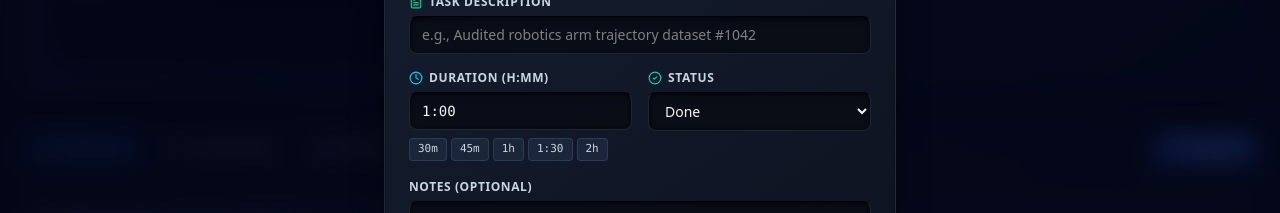
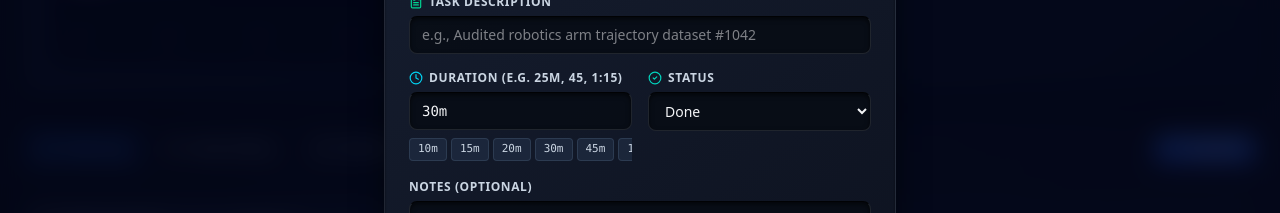
Before and after one commit to Artlein/Remotasks, a Next.js app: page / in a window 1280 px wide. Both pictures are taken after a click on the button "Log Task". Shown: the part 312-525 px from the top of the page. Built offline with nearby package versions, Linux system fonts and the light colour scheme; no server answers; the database is empty.

Commit message:
feat: default duration to minutes and support direct integer minutes entry for faster task logging

```diff
--- a/components/TaskEntryModal.tsx
+++ b/components/TaskEntryModal.tsx
@@ -40,7 +40,7 @@ export function TaskEntryModal({
   const [date, setDate] = useState<string>('');
   const [projectId, setProjectId] = useState<string>('');
   const [description, setDescription] = useState<string>('');
-  const [durationStr, setDurationStr] = useState<string>('1:00');
+  const [durationStr, setDurationStr] = useState<string>('30m');
   const [status, setStatus] = useState<string>('Done');
   const [notes, setNotes] = useState<string>('');
   const [isSubmitting, setIsSubmitting] = useState(false);
@@ -53,9 +53,11 @@ export function TaskEntryModal({
         setProjectId(initialTask.projectId);
         setDescription(initialTask.description);
 
-        const hrs = Math.floor(initialTask.durationMinutes / 60);
-        const mins = initialTask.durationMinutes % 60;
-        setDurationStr(`${hrs}:${mins.toString().padStart(2, '0')}`);
+        setDurationStr(
+          initialTask.durationMinutes < 60
+            ? `${initialTask.durationMinutes}m`
+            : formatMinutesToDuration(initialTask.durationMinutes)
+        );
 
         setStatus(initialTask.status || 'Done');
         setNotes(initialTask.notes || '');
@@ -74,7 +76,7 @@ export function TaskEntryModal({
           setProjectId(activeProjs[0].id);
         }
         setDescription('');
-        setDurationStr('1:00');
+        setDurationStr('30m');
         setStatus('Done');
         setNotes('');
       }
@@ -258,13 +260,13 @@ export function TaskEntryModal({
             <div>
               <label className="block text-xs font-bold text-slate-300 uppercase tracking-wider mb-1.5 flex items-center gap-1.5">
                 <Clock className="w-3.5 h-3.5 text-cyan-400" />
-                Duration (H:MM)
+                Duration (e.g. 25m, 45, 1:15)
               </label>
               <input
                 type="text"
                 value={durationStr}
                 onChange={(e) => setDurationStr(e.target.value)}
-                placeholder="1:30 or 0:45"
+                placeholder="e.g. 25m or 45"
                 className="w-full glass-input text-sm font-mono"
                 required
               />
@@ -272,11 +274,12 @@ export function TaskEntryModal({
               {/* Quick Duration Pills */}
               <div className="flex items-center gap-1 mt-2 overflow-x-auto pb-0.5">
                 {[
+                  { label: '10m', mins: 10 },
+                  { label: '15m', mins: 15 },
+                  { label: '20m', mins: 20 },
                   { label: '30m', mins: 30 },
                   { label: '45m', mins: 45 },
                   { label: '1h', mins: 60 },
-                  { label: '1:30', mins: 90 },
-                  { label: '2h', mins: 120 },
                 ].map((pill) => (
                   <button
                     key={pill.label}
--- a/components/TaskLogTable.tsx
+++ b/components/TaskLogTable.tsx
@@ -68,7 +68,7 @@ export function TaskLogTable({
   // Fast-Log Bar State
   const [fastProjectId, setFastProjectId] = useState<string>('');
   const [fastDescription, setFastDescription] = useState<string>('');
-  const [fastDurationStr, setFastDurationStr] = useState<string>('1h 00m');
+  const [fastDurationStr, setFastDurationStr] = useState<string>('30m');
   const [fastStatus, setFastStatus] = useState<string>('Done');
   const [isFastSubmitting, setIsFastSubmitting] = useState(false);
   const [fastError, setFastError] = useState<string | null>(null);
@@ -140,7 +140,6 @@ export function TaskLogTable({
       }
 
       setFastDescription('');
-      setFastDurationStr('1h 00m');
       onTaskCreatedOrUpdated();
     } catch (err: any) {
       setFastError(err.message || 'Error logging task');
@@ -153,7 +152,7 @@ export function TaskLogTable({
   const handleDuplicateTask = (task: TaskItem) => {
     setFastProjectId(task.projectId);
     setFastDescription(task.description);
-    setFastDurationStr(formatMinutesToDuration(task.durationMinutes));
+    setFastDurationStr(task.durationMinutes < 60 ? `${task.durationMinutes}m` : formatMinutesToDuration(task.durationMinutes));
     setFastStatus(task.status || 'Done');
 
     window.scrollTo({ top: 120, behavior: 'smooth' });
@@ -284,7 +283,7 @@ export function TaskLogTable({
             type="text"
             value={fastDurationStr}
             onChange={(e) => setFastDurationStr(e.target.value)}
-            placeholder="1h 30m or 45m"
+            placeholder="e.g. 20m or 45"
             className="glass-input text-xs py-2 font-mono w-full sm:w-[110px] shrink-0"
             required
           />
--- a/lib/logical-day.ts
+++ b/lib/logical-day.ts
@@ -67,12 +67,8 @@ export function parseDurationToMinutes(durationStr: string): number {
     return Math.max(0, Math.round(floatVal * 60));
   }
 
-  // Plain integer minutes or hours
+  // Plain integer numbers are treated directly as minutes (e.g. 15 -> 15m, 30 -> 30m, 45 -> 45m)
   const intVal = parseInt(trimmed, 10) || 0;
-  if (intVal > 0 && intVal <= 24) {
-    return intVal * 60; // Assume hours if <= 24 (e.g. 1 -> 60m, 2 -> 120m)
-  }
-
   return Math.max(0, intVal);
 }
 
```
